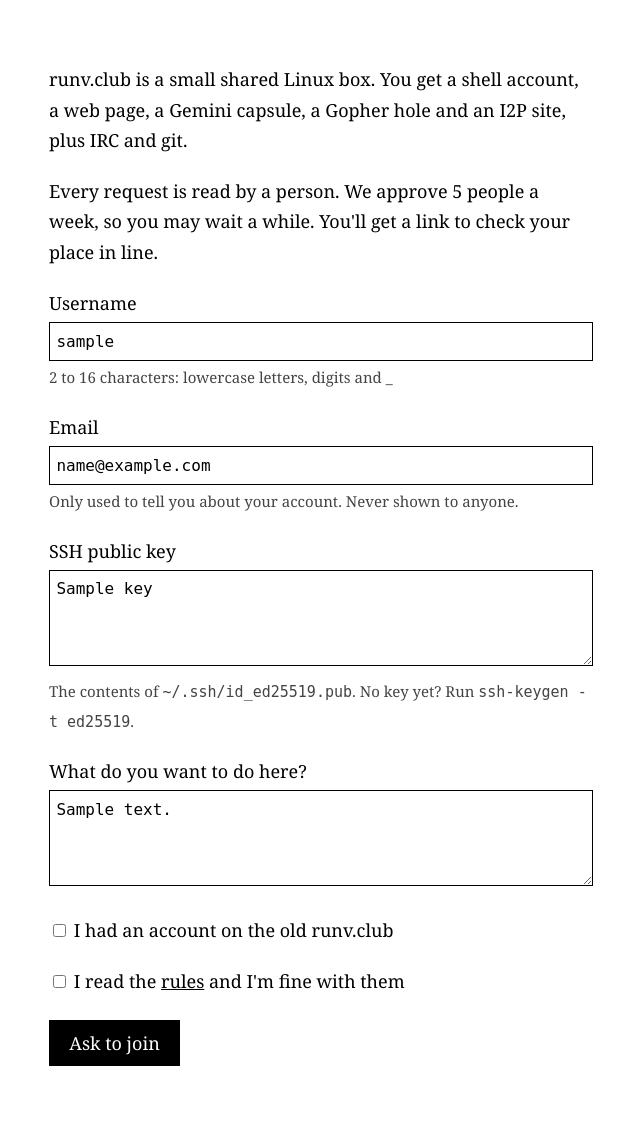
After one commit to runvclub/runv.club, a Flask app: template roles/join/files/app/templates/join.html in a window 1280 px wide. The commit adds this page. Shown: the whole page, without its empty margins (319-959 px from the left). Run offline with Flask 3, Linux system fonts and the light colour scheme; the template is opened without the code that fills it: most values are stand-ins (such as "Sample title", 1, 10 or a date in 2020).

Commit message:
signup form and queue

```diff
--- a/roles/admin/templates/backup-instant.paths.j2
+++ b/roles/admin/templates/backup-instant.paths.j2
@@ -1,5 +1,5 @@
 /var/lib/runv/members.json
-/var/lib/runv/queue
+/var/lib/runv-join/queue
 {% for path in instant_backup_extra %}
 {{ path }}
 {% endfor %}
--- /dev/null
+++ b/roles/join/files/app/app.py
@@ -0,0 +1,194 @@
+"""Signup form for runv.club.
+
+It only writes requests into the queue directory. Accounts are made by
+`runv-queue approve`, run by hand as root. Mail is sent by root too, this
+process never sees the mail credentials.
+"""
+
+import configparser
+import datetime as dt
+import hashlib
+import hmac
+import json
+import math
+import os
+import pwd
+import secrets
+import time
+
+from flask import Flask, abort, redirect, render_template, request
+
+import runvcheck
+
+CONF = "/etc/runv-join/join.conf"
+SECRET = "/etc/runv-join/secret"
+QUEUE = "/var/lib/runv-join/queue"
+
+app = Flask(__name__)
+
+
+def conf():
+    c = configparser.ConfigParser(interpolation=None)
+    c.read(CONF)
+    return c["signup"]
+
+
+def secret():
+    with open(SECRET, "rb") as f:
+        return f.read().strip()
+
+
+def form_token():
+    ts = str(int(time.time()))
+    sig = hmac.new(secret(), ts.encode(), hashlib.sha256).hexdigest()
+    return f"{ts}.{sig}"
+
+
+def token_age(token):
+    try:
+        ts, sig = token.split(".", 1)
+    except ValueError:
+        return None
+    good = hmac.new(secret(), ts.encode(), hashlib.sha256).hexdigest()
+    if not hmac.compare_digest(sig, good):
+        return None
+    return time.time() - int(ts)
+
+
+def pending():
+    reqs = []
+    for name in os.listdir(QUEUE):
+        if name.endswith(".json"):
+            with open(os.path.join(QUEUE, name)) as f:
+                reqs.append(json.load(f))
+    return sorted(reqs, key=lambda r: r["created_at"])
+
+
+def by_token(token):
+    for pos, r in enumerate(pending(), 1):
+        if hmac.compare_digest(r["token"], token):
+            return pos, r
+    return None, None
+
+
+def save(r):
+    path = os.path.join(QUEUE, f"{r['id']}.json")
+    tmp = path + ".tmp"
+    with open(tmp, "w") as f:
+        json.dump(r, f, indent=2, sort_keys=True)
+    os.replace(tmp, path)
+
+
+def weeks_for(pos):
+    return max(1, math.ceil(pos / conf().getint("weekly_cap")))
+
+
+def state():
+    c = conf()
+    if c.get("state") != "open":
+        return "closed"
+    if len(pending()) >= c.getint("queue_max"):
+        return "full"
+    return "open"
+
+
+@app.get("/join")
+def form():
+    return render_template("join.html", state=state(), token=form_token(), errors=[], f={})
+
+
+@app.post("/join")
+def submit():
+    st = state()
+    if st != "open":
+        return render_template("join.html", state=st, token="", errors=[], f={}), 503
+
+    f = request.form
+    errors = []
+    age = token_age(f.get("t", ""))
+    if f.get("website") or age is None or age < conf().getint("min_seconds") or age > 7200:
+        # bots, or a form left open for hours. no detail on purpose
+        errors.append("Something went wrong with the form, please try again.")
+
+    name = f.get("username", "").strip().lower()
+    about = f.get("about", "").strip()
+    key = fingerprint = mail = None
+    try:
+        name = runvcheck.username(name)
+        try:
+            pwd.getpwnam(name)
+            errors.append(f"{name} is taken.")
+        except KeyError:
+            pass
+    except ValueError as e:
+        errors.append(str(e))
+    try:
+        mail = runvcheck.email(f.get("email", ""))
+    except ValueError as e:
+        errors.append(str(e))
+    try:
+        key, fingerprint = runvcheck.ssh_key(f.get("key", ""))
+    except ValueError as e:
+        errors.append(str(e))
+    if not about:
+        errors.append("Tell us a bit about what you want to do here.")
+    elif len(about) > 2000:
+        errors.append("That's a lot. Keep it under 2000 characters.")
+    if not f.get("rules"):
+        errors.append("You need to accept the rules.")
+
+    queue = pending()
+    if any(r["username"] == name for r in queue):
+        errors.append(f"Someone already asked for {name}.")
+    if mail and any(r["email"].lower() == mail.lower() for r in queue):
+        errors.append("There is already a request with that email in line.")
+
+    if errors:
+        return render_template("join.html", state=st, token=form_token(),
+                               errors=errors, f=f), 400
+
+    r = {
+        "id": secrets.token_hex(4),
+        "token": secrets.token_urlsafe(24),
+        "username": name,
+        "email": mail,
+        "key": key,
+        "key_fingerprint": fingerprint,
+        "about": about,
+        "former_member": bool(f.get("former")),
+        "created_at": dt.datetime.now(dt.timezone.utc).replace(microsecond=0).isoformat(),
+        "receipt_sent": False,
+    }
+    save(r)
+    return redirect(f"/join/status/{r['token']}", code=303)
+
+
+@app.get("/join/status/<token>")
+def status(token):
+    pos, r = by_token(token)
+    if not r:
+        abort(404)
+    return render_template("status.html", r=r, pos=pos, weeks=weeks_for(pos))
+
+
+@app.route("/join/confirm/<token>", methods=["GET", "POST"])
+def confirm(token):
+    pos, r = by_token(token)
+    if not r:
+        abort(404)
+    done = False
+    # a GET only shows the button, so link scanners in mail clients
+    # don't confirm on the person's behalf
+    if request.method == "POST" and r.get("reconfirm_sent_at"):
+        r["confirmed_at"] = dt.datetime.now(dt.timezone.utc).replace(microsecond=0).isoformat()
+        r.pop("reconfirm_sent_at", None)
+        r.pop("reminder_sent_at", None)
+        save(r)
+        done = True
+    return render_template("confirm.html", r=r, pos=pos, done=done,
+                           asked=bool(r.get("reconfirm_sent_at")))
+
+
+@app.get("/join/rules")
+def rules():
+    return render_template("rules.html")
--- /dev/null
+++ b/roles/join/files/app/templates/base.html
@@ -0,0 +1,28 @@
+<!doctype html>
+<html lang="en">
+<head>
+<meta charset="utf-8">
+<meta name="viewport" content="width=device-width, initial-scale=1">
+<title>{% block title %}join runv.club{% endblock %}</title>
+<style>
+  html { background: #fff; color: #000; }
+  body { max-width: 34rem; margin: 0 auto; padding: 4rem 1.25rem; font: 1.125rem/1.7 Georgia, "Times New Roman", serif; }
+  p { margin: 0 0 1.25rem; }
+  label { display: block; margin: 1.25rem 0 .25rem; }
+  input[type=text], input[type=email], textarea { width: 100%; box-sizing: border-box; font: 1rem/1.5 ui-monospace, monospace; padding: .4rem; border: 1px solid #000; background: #fff; color: #000; }
+  textarea { min-height: 6rem; }
+  .check label { display: inline; margin: 0; }
+  .check { margin-top: 1.25rem; }
+  button { margin-top: 1.5rem; font: inherit; padding: .4rem 1.2rem; border: 1px solid #000; background: #000; color: #fff; cursor: pointer; }
+  .errors { border-left: 3px solid #8b0000; padding-left: 1rem; color: #8b0000; }
+  .hp { position: absolute; left: -10000px; }
+  small { color: #444; }
+  a { color: #000; }
+</style>
+</head>
+<body>
+<main>
+{% block body %}{% endblock %}
+</main>
+</body>
+</html>
--- /dev/null
+++ b/roles/join/files/app/templates/join.html
@@ -0,0 +1,53 @@
+{% extends "base.html" %}
+{% block body %}
+{% if state == "closed" %}
+<p>Signups open soon.</p>
+<p><a href="/">runv.club</a></p>
+{% elif state == "full" %}
+<p>Signups are paused for now. The line is long and we only let in a few people each week. Come back in a while.</p>
+<p><a href="/">runv.club</a></p>
+{% else %}
+<p>runv.club is a small shared Linux box. You get a shell account, a web page, a Gemini capsule, a Gopher hole and an I2P site, plus IRC and git.</p>
+<p>Every request is read by a person. We approve 5 people a week, so you may wait a while. You'll get a link to check your place in line.</p>
+
+{% if errors %}
+<div class="errors">
+{% for e in errors %}<p>{{ e }}</p>{% endfor %}
+</div>
+{% endif %}
+
+<form method="post" action="/join">
+  <input type="hidden" name="t" value="{{ token }}">
+  <div class="hp" aria-hidden="true">
+    <label for="website">Leave this empty</label>
+    <input type="text" id="website" name="website" tabindex="-1" autocomplete="off">
+  </div>
+
+  <label for="username">Username</label>
+  <input type="text" id="username" name="username" value="{{ f.get('username', '') }}" required maxlength="16" autocomplete="off" spellcheck="false">
+  <small>2 to 16 characters: lowercase letters, digits and _</small>
+
+  <label for="email">Email</label>
+  <input type="email" id="email" name="email" value="{{ f.get('email', '') }}" required>
+  <small>Only used to tell you about your account. Never shown to anyone.</small>
+
+  <label for="key">SSH public key</label>
+  <textarea id="key" name="key" required spellcheck="false" placeholder="ssh-ed25519 AAAA... you@laptop">{{ f.get('key', '') }}</textarea>
+  <small>The contents of <code>~/.ssh/id_ed25519.pub</code>. No key yet? Run <code>ssh-keygen -t ed25519</code>.</small>
+
+  <label for="about">What do you want to do here?</label>
+  <textarea id="about" name="about" required maxlength="2000">{{ f.get('about', '') }}</textarea>
+
+  <div class="check">
+    <input type="checkbox" id="former" name="former" {% if f.get('former') %}checked{% endif %}>
+    <label for="former">I had an account on the old runv.club</label>
+  </div>
+  <div class="check">
+    <input type="checkbox" id="rules" name="rules" required>
+    <label for="rules">I read the <a href="/join/rules">rules</a> and I'm fine with them</label>
+  </div>
+
+  <button type="submit">Ask to join</button>
+</form>
+{% endif %}
+{% endblock %}
--- /dev/null
+++ b/roles/join/handlers/main.yml
@@ -0,0 +1,5 @@
+- name: restart runv-join
+  ansible.builtin.systemd_service:
+    name: runv-join
+    state: restarted
+    daemon_reload: true
```
Also changed, not shown: roles/admin/files/runvcheck.py (added, +63 -0 lines), roles/join/defaults/main.yml (added, +7 -0 lines), roles/join/files/app/templates/confirm.html (added, +13 -0 lines), roles/join/files/app/templates/rules.html (added, +12 -0 lines), roles/join/files/app/templates/status.html (added, +9 -0 lines), roles/join/tasks/main.yml (added, +79 -0 lines), roles/join/templates/join.conf.j2 (added, +11 -0 lines), 8 other files.
